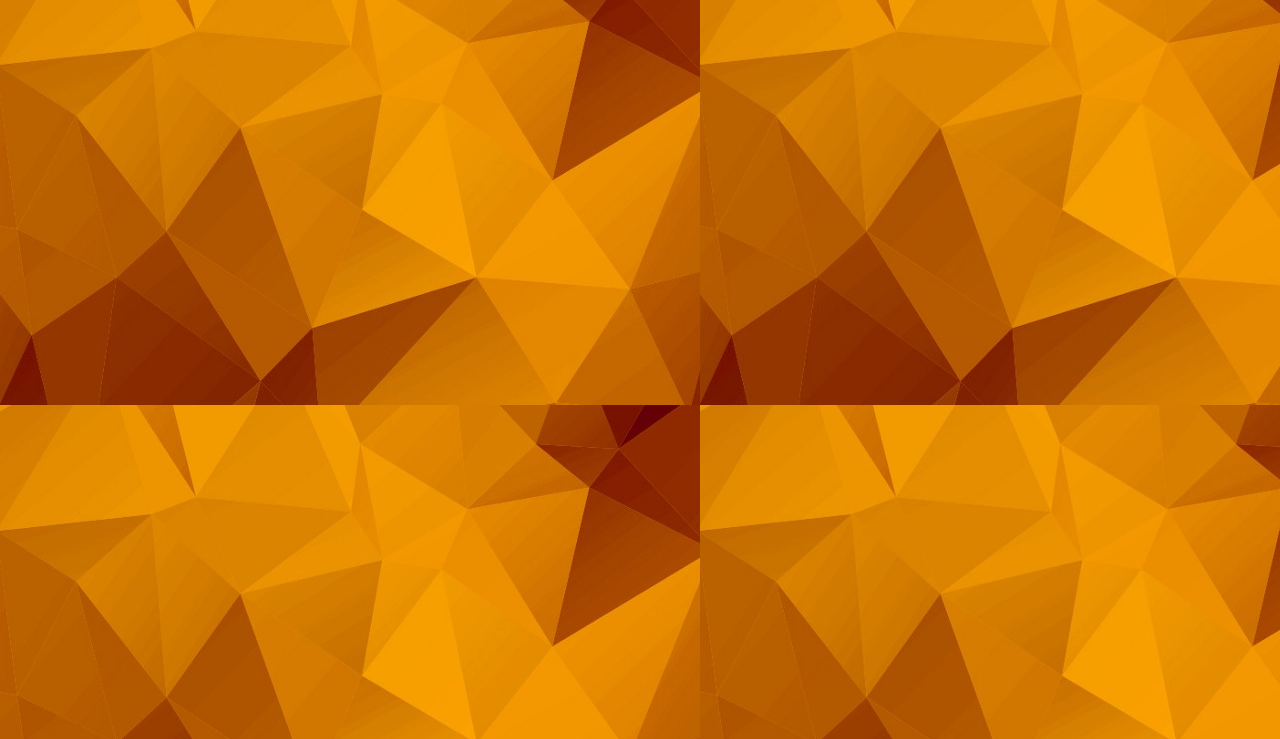
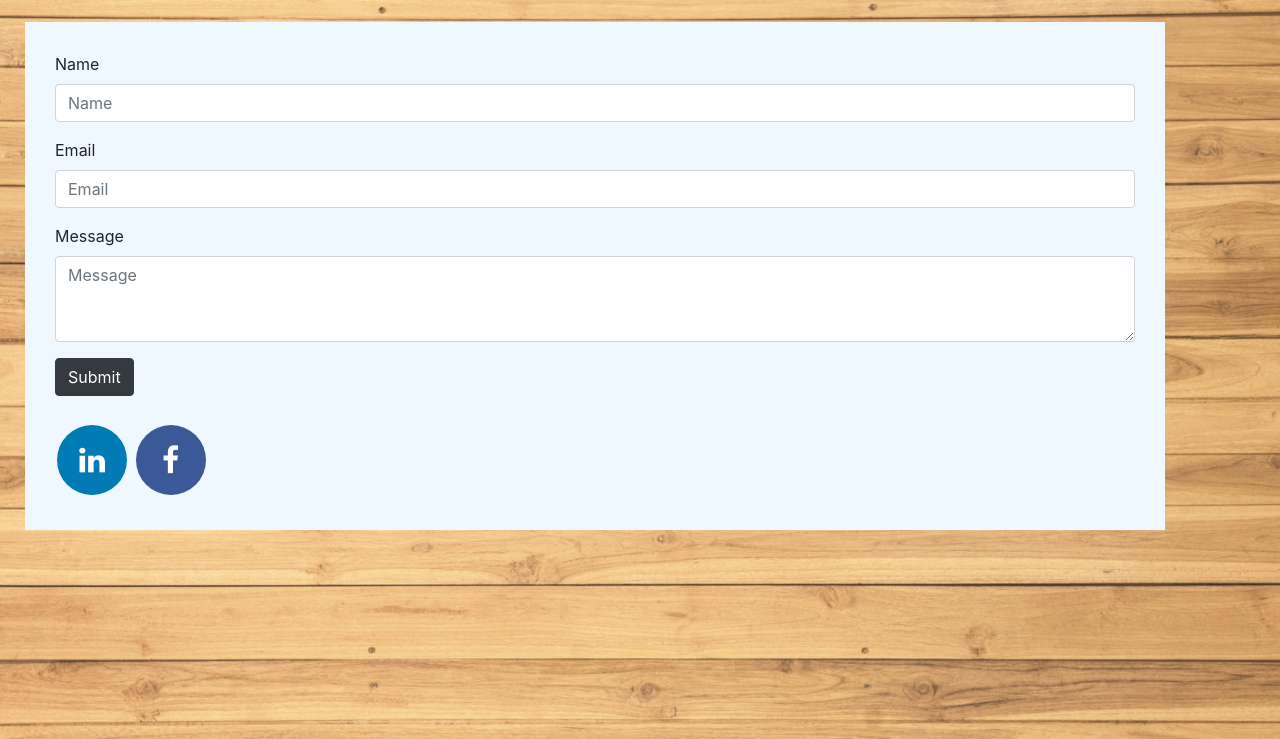
Before and after one commit to Daniel-Edwards56/Daniel_Porfolio, a plain HTML site: page contact.html in a window 1280 px wide. Shown: the part 61-800 px from the top of the page. Drawn offline with nearby package versions, Linux system fonts and the light colour scheme.

Commit message:
added about me img and text aswell as form for contact me and social media links

```diff
--- a/Assets/style.css
+++ b/Assets/style.css
@@ -1,20 +1,48 @@
 body {
-    background-image: url("Images/background.jpeg") ;
+  background-image: url("Images/background.jpg");
+  /* background-repeat: no-repeat; */
+  background-size: cover;
 }
 
 .block {
-    background-color: aliceblue;
-    padding:30px ;
-    margin: 25px;
-    border: 5px solid rgb(rgba(233, 156, 56, 0.671));
+  background-color: aliceblue;
+  padding: 30px;
+  margin: 25px;
+  border: 5px solid rgb(rgba(233, 156, 56, 0.671));
 }
 
 .topper {
-    color:orangered;
+  color: orangered;
 }
-.navbar-brand{
-    padding:6px;
-    color: white !important;
-    background-color: orangered;
+.navbar-brand {
+  padding: 6px;
+  color: white !important;
+  background-color: orangered;
+}
+/* adjusting text size in about me */
+p {
+  font-size: larger;
+}
+/* Styling for social media */
+.fa {
+  padding: 20px;
+  font-size: 30px;
+  width: 30px;
+  text-align: center;
+  text-decoration: none;
+  margin: 5px 2px;
+  border-radius: 50%;
+  box-sizing: content-box;
+}
+.fa:hover {
+  opacity: 0.7;
+}
 
+.fa-facebook {
+  background: #3b5998;
+  color: white;
 }
+.fa-linkedin {
+  background: #007bb5;
+  color: white;
+}
--- a/contact.html
+++ b/contact.html
@@ -1,22 +1,35 @@
 <!DOCTYPE html>
 <html lang="en">
-
   <head>
-    <meta charset="UTF-8">
-    <meta name="viewport" content="width=device-width, initial-scale=1.0">
+    <meta charset="UTF-8" />
+    <meta name="viewport" content="width=device-width, initial-scale=1.0" />
     <title>Contact Me</title>
 
-    <link rel="stylesheet" href="https://cdn.jsdelivr.net/npm/bootstrap@4.5.3/dist/css/bootstrap.min.css"
-        integrity="sha384-TX8t27EcRE3e/ihU7zmQxVncDAy5uIKz4rEkgIXeMed4M0jlfIDPvg6uqKI2xXr2" crossorigin="anonymous">
-    <link rel="stylesheet" href="Assets/style.css">
-
+    <link
+      rel="stylesheet"
+      href="https://cdn.jsdelivr.net/npm/bootstrap@4.5.3/dist/css/bootstrap.min.css"
+      integrity="sha384-TX8t27EcRE3e/ihU7zmQxVncDAy5uIKz4rEkgIXeMed4M0jlfIDPvg6uqKI2xXr2"
+      crossorigin="anonymous"
+    />
+    <link
+      rel="stylesheet"
+      href="https://cdnjs.cloudflare.com/ajax/libs/font-awesome/4.7.0/css/font-awesome.min.css"
+    />
+    <link rel="stylesheet" href="Assets/style.css" />
   </head>
 
   <body>
     <nav class="navbar navbar-expand-lg navbar-light bg-light">
       <a class="navbar-brand">Daniel</a>
-        <button class="navbar-toggler" type="button" data-toggle="collapse" data-target="#navbarSupportedContent"
-            aria-controls="navbarSupportedContent" aria-expanded="false" aria-label="Toggle navigation">
+      <button
+        class="navbar-toggler"
+        type="button"
+        data-toggle="collapse"
+        data-target="#navbarSupportedContent"
+        aria-controls="navbarSupportedContent"
+        aria-expanded="false"
+        aria-label="Toggle navigation"
+      >
         <span class="navbar-toggler-icon"></span>
       </button>
       <ul class="navbar-nav w-100"></ul>
@@ -29,30 +42,72 @@
             <a class="nav-link" href="portfolio.html">Portfolio</a>
           </li>
           <li class="nav-item active">
-                    <a class="nav-link" href="contact.html">Contact<span class="sr-only">(current)</span></a>
+            <a class="nav-link" href="contact.html"
+              >Contact<span class="sr-only">(current)</span></a
+            >
           </li>
-
         </ul>
-
       </div>
     </nav>
-    <div class="container bgi">
-        <div class="row">
+    <div class="container block">
+      <div class="row-12">
+        <form>
+          <div class="form-group">
+            <label for="exampleFormControlInput1">Name</label>
+            <input
+              type="name"
+              class="form-control"
+              id="exampleFormControlInput1"
+              placeholder="Name"
+            />
+          </div>
 
+          <div class="form-group">
+            <label for="exampleFormControlInput1">Email</label>
+            <input
+              type="email"
+              class="form-control"
+              id="exampleFormControlInput1"
+              placeholder="Email"
+            />
+          </div>
 
-
-
+          <div class="form-group">
+            <label for="exampleFormControlTextarea1">Message</label>
+            <textarea
+              class="form-control"
+              id="exampleFormControlTextarea1"
+              placeholder="Message"
+              rows="3"
+            ></textarea>
+          </div>
+          <button class="btn btn-dark">Submit</button>
+        </form>
+        <br />
+        <a
+          href="https://www.linkedin.com/in/daniel-edwards-7579701b9/"
+          class="fa fa-linkedin"
+        ></a>
+        <a
+          href="https://www.facebook.com/daniel.edwards.9279"
+          class="fa fa-facebook"
+        ></a>
       </div>
     </div>
-    <script src="https://code.jquery.com/jquery-3.2.1.slim.min.js"
+    <script
+      src="https://code.jquery.com/jquery-3.2.1.slim.min.js"
       integrity="sha384-KJ3o2DKtIkvYIK3UENzmM7KCkRr/rE9/Qpg6aAZGJwFDMVNA/GpGFF93hXpG5KkN"
-    crossorigin="anonymous"></script>
-<script src="https://cdnjs.cloudflare.com/ajax/libs/popper.js/1.12.9/umd/popper.min.js"
+      crossorigin="anonymous"
+    ></script>
+    <script
+      src="https://cdnjs.cloudflare.com/ajax/libs/popper.js/1.12.9/umd/popper.min.js"
       integrity="sha384-ApNbgh9B+Y1QKtv3Rn7W3mgPxhU9K/ScQsAP7hUibX39j7fakFPskvXusvfa0b4Q"
-    crossorigin="anonymous"></script>
-<script src="https://maxcdn.bootstrapcdn.com/bootstrap/4.0.0/js/bootstrap.min.js"
+      crossorigin="anonymous"
+    ></script>
+    <script
+      src="https://maxcdn.bootstrapcdn.com/bootstrap/4.0.0/js/bootstrap.min.js"
       integrity="sha384-JZR6Spejh4U02d8jOt6vLEHfe/JQGiRRSQQxSfFWpi1MquVdAyjUar5+76PVCmYl"
-    crossorigin="anonymous"></script>
+      crossorigin="anonymous"
+    ></script>
   </body>
-
 </html>
```
Also changed, not shown: index.html (+20 -2 lines), portfolio.html (+7 -6 lines), Assets/Images/background.jpeg (deleted), Assets/Images/background.jpg (added), 1 other file. Lines whose indentation alone changed are shown as unchanged.
